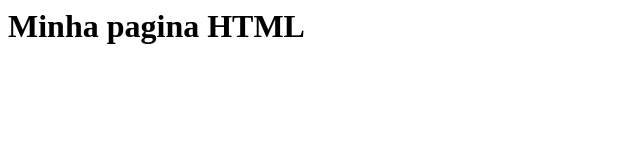
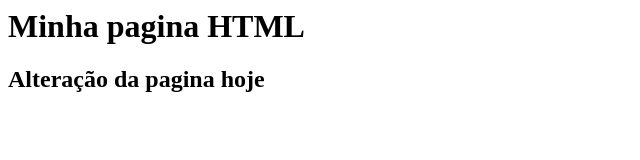
Before and after one commit to AndreaFraga/gama-no-git, a plain HTML site: page index.html in a window 1280 px wide. Shown: the whole page, without its empty margins (0-640 px from the left). Drawn offline with Linux system fonts and the light colour scheme.

Commit message:
arquivo index.html atualizado novamente

```diff
--- a/index.html
+++ b/index.html
@@ -1,5 +1,6 @@
 <html>
     <body>
         <h1>Minha pagina HTML</h1>
+        <h2>Alteração da pagina hoje</h2>
     </body>
 </html>
```
